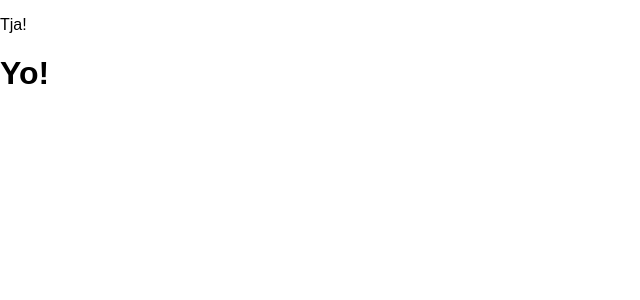
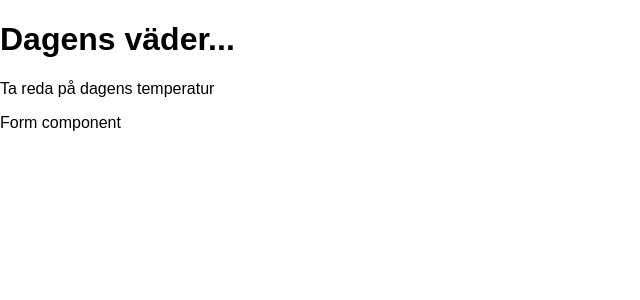
Before and after one commit to peterdahlen/dagens-vader, a React (Create React App) app: page / in a window 1280 px wide. Shown: the top 300 px of the page, without its empty margins (0-640 px from the left). Built offline with nearby package versions, Linux system fonts and the light colour scheme.

Commit message:
Titles + Form components

```diff
--- a/src/App.js
+++ b/src/App.js
@@ -1,11 +1,13 @@
 import React from 'react';
+import Titles from './components/Titles';
+import Form from './components/Form';
 
 class App extends React.Component {
   render() {
     return (
       <div>
-        <p>Tja!</p>
-        <h1>Yo!</h1>
+        <Titles />
+        <Form />
       </div>
     );
   }
--- /dev/null
+++ b/src/components/Form.js
@@ -0,0 +1,13 @@
+import React from 'react';
+
+class Form extends React.Component {
+    render() {
+        return (
+            <div>
+                Form component
+            </div>
+        )
+    }
+};
+
+export default Form;
--- /dev/null
+++ b/src/components/Titles.js
@@ -0,0 +1,14 @@
+import React from 'react';
+
+class Titles extends React.Component {
+    render() {
+        return (
+            <div>
+                <h1>Dagens väder...</h1>
+                <p>Ta reda på dagens temperatur</p>
+            </div>
+        )
+    }
+};
+
+export default Titles;
```
